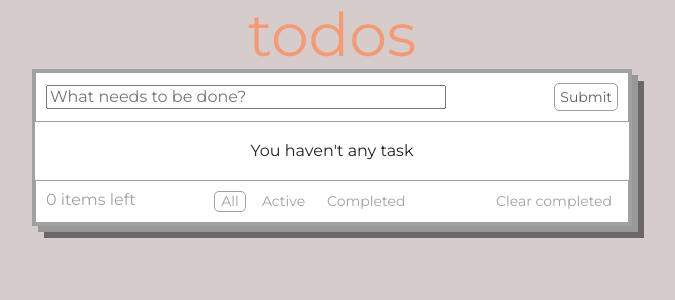
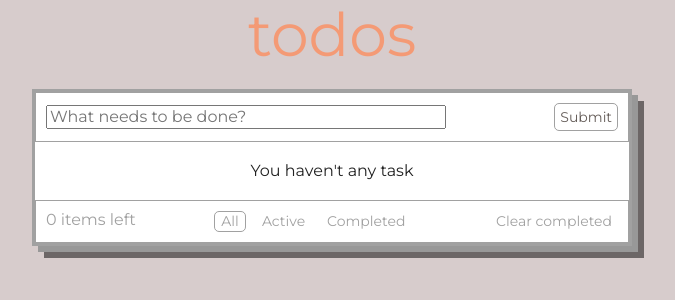
Before and after one commit to Kristuwa/todos, a React (Create React App) app: page / in a window 1280 px wide. Shown: the top 300 px of the page, without its empty margins (308-983 px from the left). Built offline with nearby package versions, Linux system fonts and the light colour scheme; the HTML template or start-up script is replaced by a standard one.

Commit message:
add readme file

```diff
--- a/src/App.styled.ts
+++ b/src/App.styled.ts
@@ -6,6 +6,7 @@ export const Title = styled.h1`
   font-size: 60px;
   text-align: center;
   color: ${(p: { theme: Theme }) => p.theme.color.primaryColor};
+  margin-bottom: 20px;
 `;
 
 export const MainContainer = styled.div`
--- /dev/null
+++ b/src/components/ButtonItem/ButtonItem.styled.ts
@@ -0,0 +1,27 @@
+import styled from "styled-components";
+import { Theme } from "../../types/types";
+
+export const ButtonFilter = styled.button`
+  display: flex;
+  justify-content: center;
+  align-items: center;
+
+  font-family: inherit;
+  font-size: 14px;
+
+  color: ${(p: { theme: Theme }) => p.theme.color.thirdColor};
+  border: none;
+  background-color: transparent;
+
+  transition: color 500ms linear;
+
+  &.active {
+    border: 1px solid #a1a1a1;
+    border-radius: 5px;
+  }
+
+  &:hover,
+  &:focus {
+    color: ${(p: { theme: Theme }) => p.theme.color.accentColor};
+  }
+`;
--- /dev/null
+++ b/src/components/ButtonItem/ButtonItem.tsx
@@ -0,0 +1,26 @@
+import { FC } from "react";
+import { ButtonFilter } from "./ButtonItem.styled";
+
+interface ButtonItemProps {
+  button: string;
+  buttonChoose: string;
+  handleChooseFilter: (button: string) => void;
+}
+
+export const ButtonItem: FC<ButtonItemProps> = ({
+  button,
+  buttonChoose,
+  handleChooseFilter,
+}) => {
+  return (
+    <li>
+      <ButtonFilter
+        type="button"
+        className={button === buttonChoose ? "active" : "non-active"}
+        onClick={() => handleChooseFilter(button)}
+      >
+        {button}
+      </ButtonFilter>
+    </li>
+  );
+};
--- a/src/components/Filter/Filter.styled.tsx
+++ b/src/components/Filter/Filter.styled.tsx
@@ -4,6 +4,7 @@ import { Theme } from "../../types/types";
 export const BottomPanel = styled.li`
   display: flex;
   justify-content: space-between;
+
   border: 1px solid #a1a1a1;
   padding: 10px;
 `;
@@ -12,33 +13,3 @@ export const BottomText = styled.p`
   font-size: 16px;
   color: ${(p: { theme: Theme }) => p.theme.color.thirdColor};
 `;
-
-export const ButtonsList = styled.ul`
-  display: flex;
-  align-items: center;
-  gap: 10px;
-`;
-
-export const ButtonFilter = styled.button`
-  display: flex;
-  justify-content: center;
-  align-items: center;
-
-  font-family: inherit;
-  font-size: 14px;
-  color: ${(p: { theme: Theme }) => p.theme.color.thirdColor};
-  border: none;
-  background-color: transparent;
-
-  transition: color 500ms linear;
-
-  &.active {
-    border: 1px solid #a1a1a1;
-    border-radius: 5px;
-  }
-
-  &:hover,
-  &:focus {
-    color: ${(p: { theme: Theme }) => p.theme.color.accentColor};
-  }
-`;
--- a/src/components/Filter/Filter.tsx
+++ b/src/components/Filter/Filter.tsx
@@ -1,12 +1,7 @@
 import { FC } from "react";
-import {
-  BottomPanel,
-  BottomText,
-  ButtonFilter,
-  ButtonsList,
-} from "./Filter.styled";
-
-const buttons: string[] = ["All", "Active", "Completed"];
+import { BottomPanel, BottomText } from "./Filter.styled";
+import { ButtonFilter } from "../ButtonItem/ButtonItem.styled";
+import { ListButtons } from "../ListButtons/ListButtons";
 
 interface FilterProps {
   handleChooseFilter: (button: string) => void;
@@ -24,19 +19,10 @@ export const Filter: FC<FilterProps> = ({
   return (
     <BottomPanel>
       <BottomText>{itemsActive} items left</BottomText>
-      <ButtonsList>
-        {buttons.map((button) => (
-          <li key={button}>
-            <ButtonFilter
-              type="button"
-              className={button === buttonChoose ? "active" : "non-active"}
-              onClick={() => handleChooseFilter(button)}
-            >
-              {button}
-            </ButtonFilter>
-          </li>
-        ))}
-      </ButtonsList>
+      <ListButtons
+        buttonChoose={buttonChoose}
+        handleChooseFilter={handleChooseFilter}
+      />
       <ButtonFilter type="button" onClick={handleClearCompleted}>
         Clear completed
       </ButtonFilter>
--- a/src/components/Form/Form.styled.ts
+++ b/src/components/Form/Form.styled.ts
@@ -3,12 +3,12 @@ import { Form, Field } from "formik";
 import { Theme } from "../../types/types";
 
 export const FormContainer = styled(Form)`
-  border: 1px solid #a1a1a1;
-  padding: 10px;
-
   display: flex;
   justify-content: space-between;
   align-items: center;
+
+  border: 1px solid #a1a1a1;
+  padding: 10px;
 `;
 
 export const FieldContainer = styled(Field)`
--- /dev/null
+++ b/src/components/ListButtons/ListButtons.styled.ts
@@ -0,0 +1,7 @@
+import styled from "styled-components";
+
+export const ButtonsList = styled.ul`
+  display: flex;
+  align-items: center;
+  gap: 10px;
+`;
--- /dev/null
+++ b/src/components/ListButtons/ListButtons.tsx
@@ -0,0 +1,28 @@
+import { FC } from "react";
+import { ButtonItem } from "../ButtonItem/ButtonItem";
+import { ButtonsList } from "./ListButtons.styled";
+
+interface ListButtonsProps {
+  buttonChoose: string;
+  handleChooseFilter: (button: string) => void;
+}
+
+const buttons: string[] = ["All", "Active", "Completed"];
+
+export const ListButtons: FC<ListButtonsProps> = ({
+  buttonChoose,
+  handleChooseFilter,
+}) => {
+  return (
+    <ButtonsList>
+      {buttons.map((button) => (
+        <ButtonItem
+          button={button}
+          key={button}
+          buttonChoose={buttonChoose}
+          handleChooseFilter={handleChooseFilter}
+        />
+      ))}
+    </ButtonsList>
+  );
+};
--- a/src/components/TodoItem/TodoItem.styled.ts
+++ b/src/components/TodoItem/TodoItem.styled.ts
@@ -4,6 +4,7 @@ import { Theme } from "../../types/types";
 export const Item = styled.li`
   display: flex;
   gap: 20px;
+
   border: 1px solid #a1a1a1;
   padding: 10px;
 `;
@@ -15,6 +16,7 @@ export const ChooseTodo = styled.button`
 
   width: 30px;
   height: 30px;
+
   border: 1px solid #a1a1a1;
   border-radius: 15px;
   background-color: transparent;
```
Also changed, not shown: 1 other file (tests, documents, lock files or other folders).
